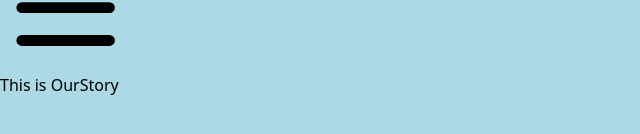
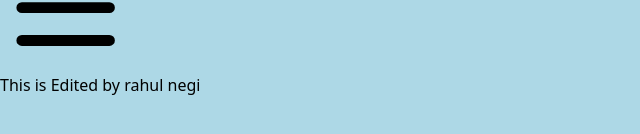
Before and after one commit to raj-khanna1/SIH_indian_dispora_24, a React (Vite) app: page / in a window 1280 px wide. Both pictures are taken after a click on the link "Our story". Shown: the part 406-540 px from the top of the page, without its empty margins (0-640 px from the left). Built offline with nearby package versions, Linux system fonts and the light colour scheme.

Commit message:
my first commit

```diff
--- a/src/components/OurStory.jsx
+++ b/src/components/OurStory.jsx
@@ -2,7 +2,7 @@ function OurStory() {
   return (
     <>
       <h1 className="mt-28 text-5xl font-bold flex justify-center items-center">
-        This is OurStory
+        This is Edited by rahul negi
       </h1>
     </>
   );
```
